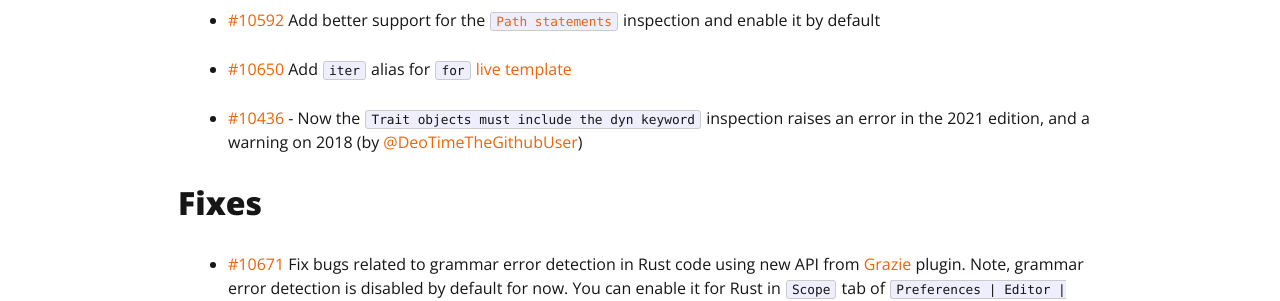
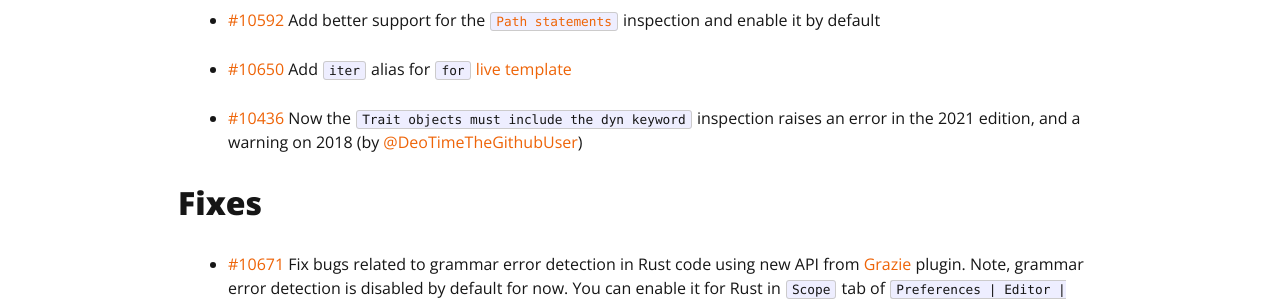
Before and after one commit to intellij-rust/intellij-rust.github.io, a Jekyll site: the page built from _posts/2023-07-24-changelog-199.markdown, in a window 1280 px wide and 900 px high, scrolled down 2591 px. Shown: the part 153-454 px from the top of the window. Built offline with Jekyll 4.4.1, drawn with Linux system fonts in a browser that asks for light colours; nearby versions of some CDN libraries; some web fonts are replaced.

Commit message:
Fix review comment

```diff
--- a/_posts/2023-07-24-changelog-199.markdown
+++ b/_posts/2023-07-24-changelog-199.markdown
@@ -43,7 +43,7 @@ date: 2023-07-24 13:00:00 +0300
 
 * [#10650] Add `iter` alias for `for` [live template](https://plugins.jetbrains.com/plugin/8182-rust/docs/rust-code-generation.html#live-templates)
 
-* [#10436] - Now the `Trait objects must include the dyn keyword` inspection raises an error in the 2021 edition, and a warning on 2018 (by [@DeoTimeTheGithubUser])
+* [#10436] Now the `Trait objects must include the dyn keyword` inspection raises an error in the 2021 edition, and a warning on 2018 (by [@DeoTimeTheGithubUser])
 
 ## Fixes
 
```
